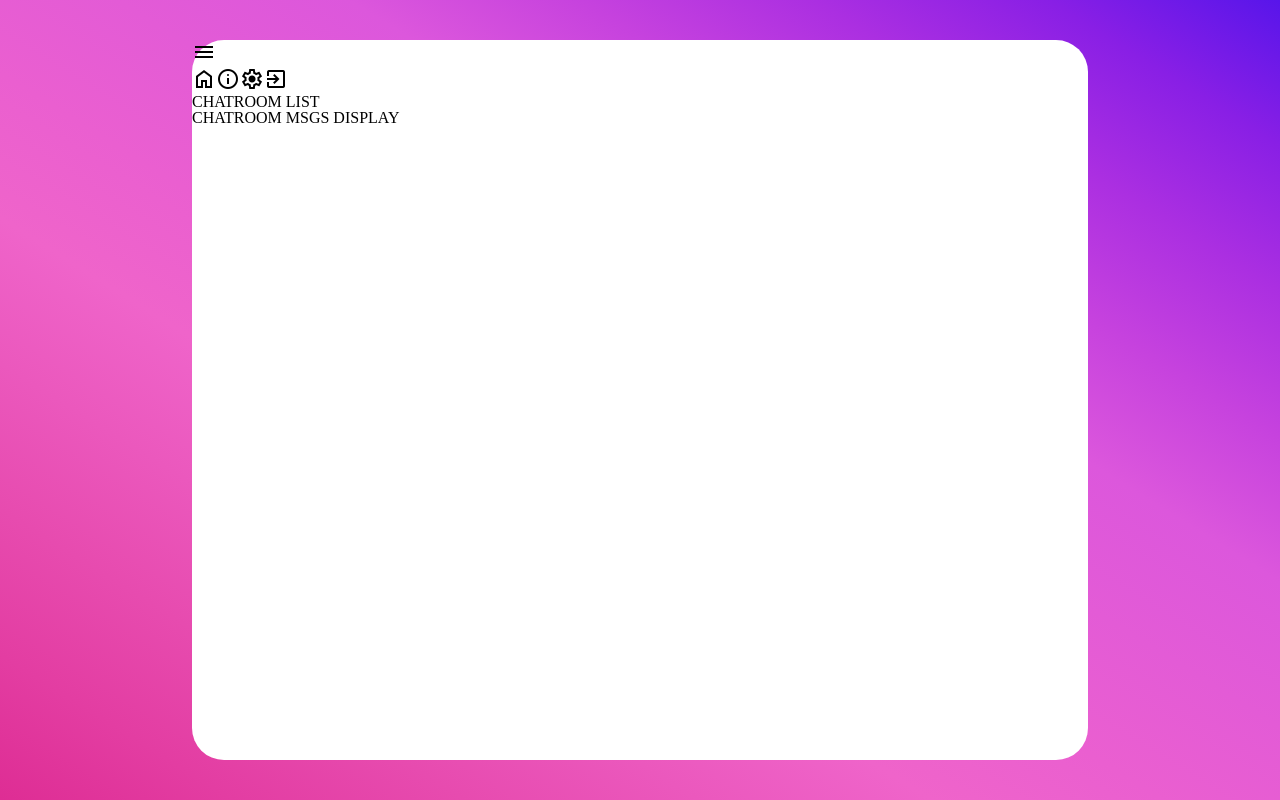
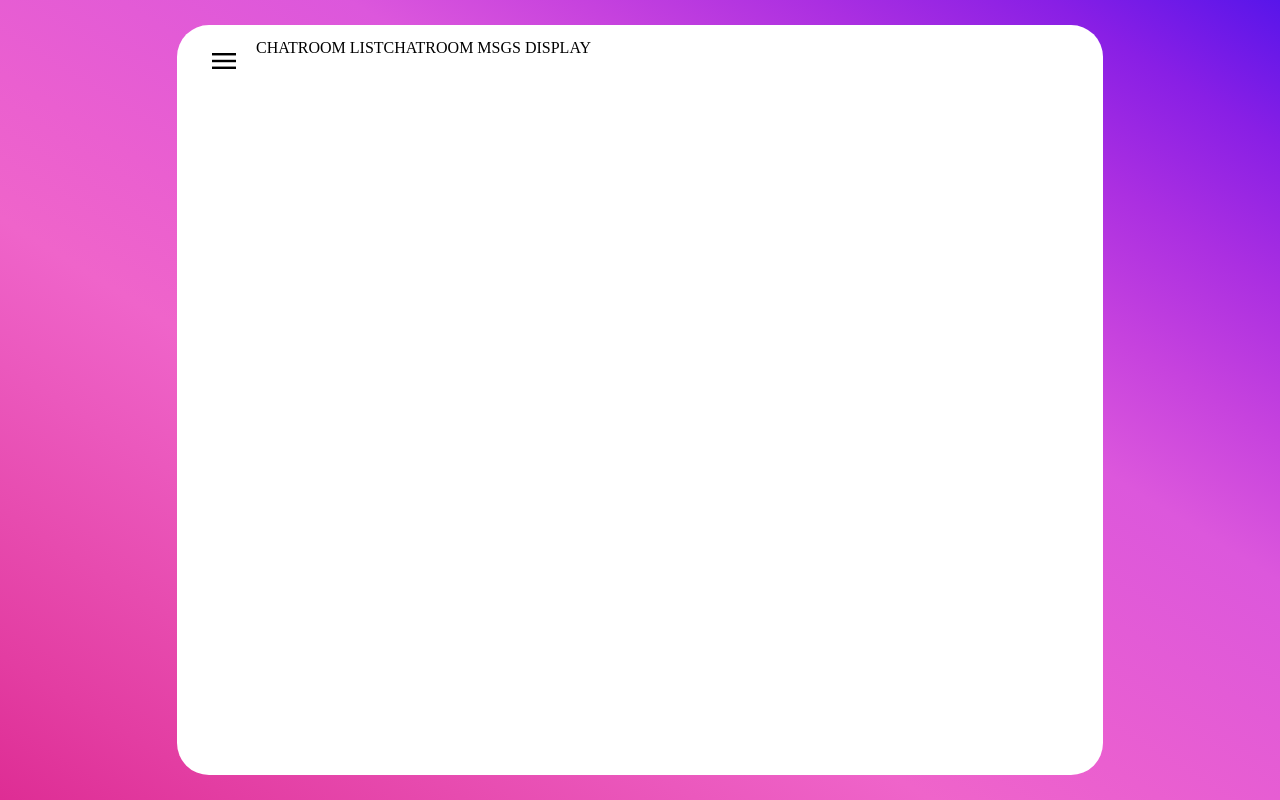
Before and after one commit to moralesdoris880/yaite, a React (Create React App) app in the folder client/: page / in a window 1280 px wide. Built offline with nearby package versions, Linux system fonts and the light colour scheme.

Commit message:
navbar css complete

```diff
--- a/client/src/components/Navbar.js
+++ b/client/src/components/Navbar.js
@@ -1,18 +1,23 @@
 import { useState } from 'react';
+import '../css/Navbar.css';
 
 function Navbar(){
     const[burgerNav,setBurgerNav]= useState(true)
     return(
-        <div>
-            <span className="material-symbols-outlined" onClick={()=>setBurgerNav(!burgerNav)}>{burgerNav?'menu':'close'}</span>
-            {burgerNav?<ul>
-                <span className="material-symbols-outlined">home</span>
-                <span className="material-symbols-outlined">info</span>
-                <span className="material-symbols-outlined">settings</span>
-                <span className="material-symbols-outlined">exit_to_app</span>
-            </ul>:console.log('random dancing...')}
+        <div id="Navbar">
+            <span className="material-symbols-outlined" onClick={()=>setBurgerNav(!burgerNav)} style={{ fontSize:'32px'}}>{burgerNav?'menu':'close'}</span>
+            {burgerNav? console.log('random dancing...'):
+            <ul id="Nav">
+                <span className="material-symbols-outlined" style={{ fontSize:'24px'}}>info</span>
+                <span className="material-symbols-outlined" style={{ fontSize:'24px'}}>settings</span>
+                <span className="material-symbols-outlined" style={{ fontSize:'24px'}}>exit_to_app</span>
+            </ul>}
         </div>
     );
 }
 
 export default Navbar;
+
+
+
+//
--- a/client/src/css/Home.css
+++ b/client/src/css/Home.css
@@ -3,4 +3,7 @@
     height: 90vh;
     background-color: white;
     border-radius: 2em;
+    display: flex;
+    flex-direction: row;
+    padding: 15px;
 }
--- /dev/null
+++ b/client/src/css/Navbar.css
@@ -0,0 +1,16 @@
+#Navbar{
+    width: 5vw;
+    display: flex;
+    flex-direction: column;
+    align-items: center;
+}
+#Nav{
+    display: flex;
+    flex-direction: column;
+}
+span{
+    padding-bottom: 20px;
+    padding-top: 5px;
+}
+
+/* justify-content: flex-end; */
```
